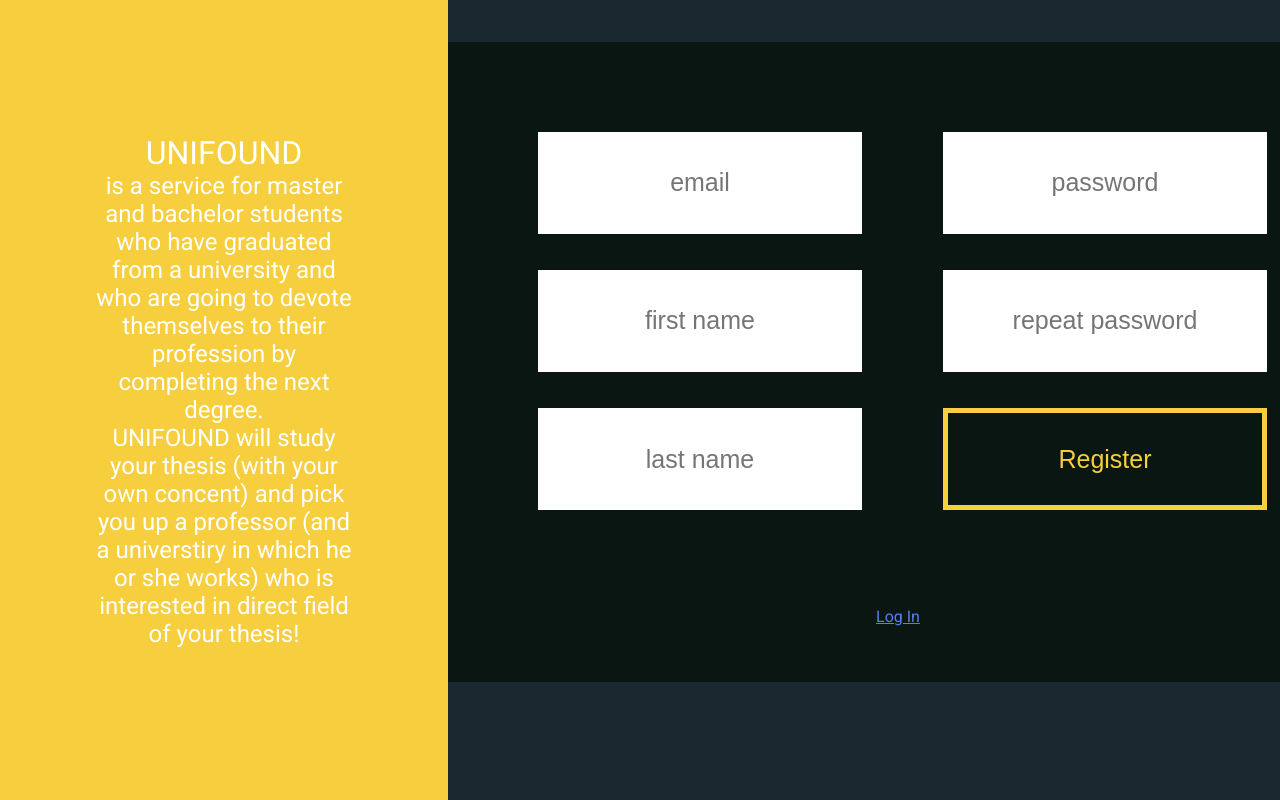
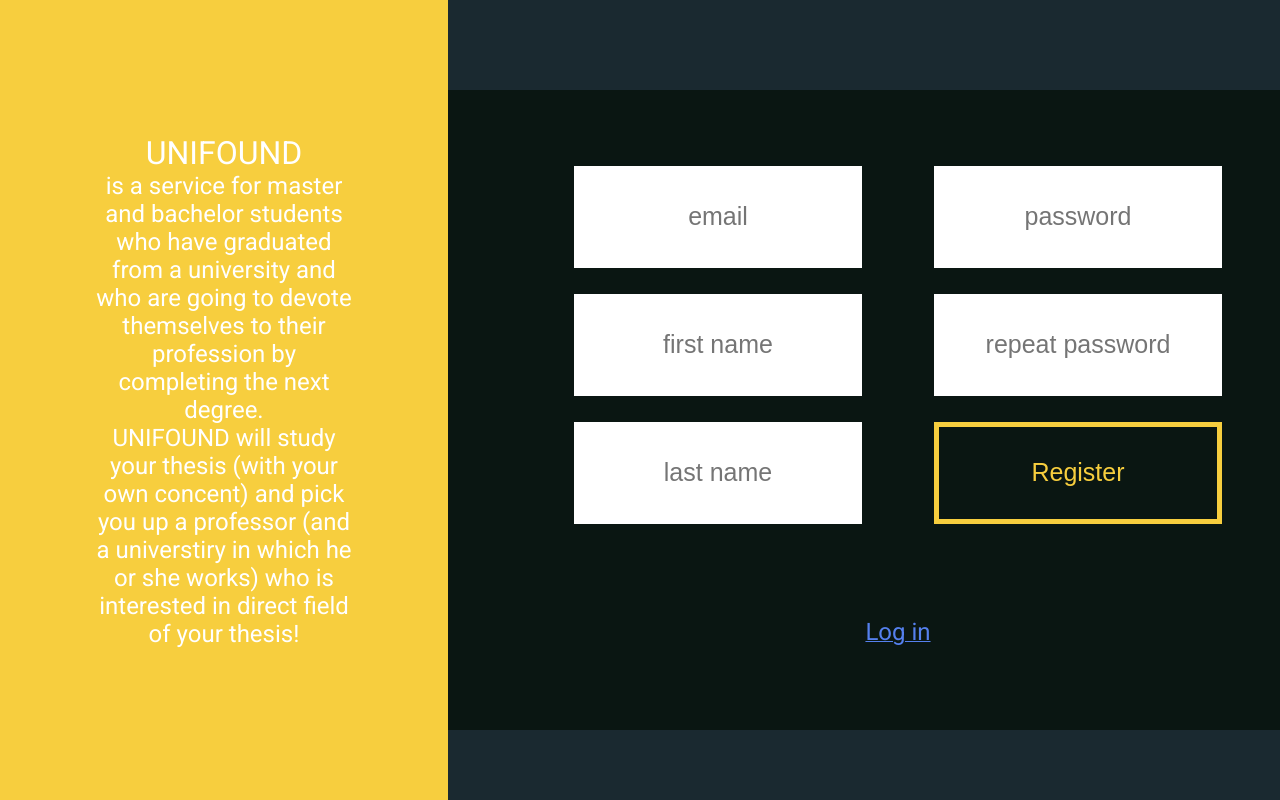
Before and after one commit to devteamepic/frontend, a React (Create React App) app: page /register in a window 1280 px wide. Shown: the top 800 px of the page. Built offline with nearby package versions, Linux system fonts and the light colour scheme; the HTML template or start-up script is replaced by a standard one.

Commit message:
somhow fixed the styles of register form

```diff
--- a/src/App.css
+++ b/src/App.css
@@ -81,11 +81,15 @@ body {
 }
 
 #register{
-  height: 60%;
+  margin-top: 10%;
+  height: 80%;
+  width: 80%;
   display: grid;
-  padding: 10% 0 0 10%;
-  grid-template-columns: auto quto;
-  grid-template-rows: auto auto auto;
+  padding: 10%;
+  grid-template-columns: 50% 50%;
+  grid-template-rows: 20% 20% 20% 20%;
   grid-auto-flow: column;
-  row-gap: 8%;
+  grid-row-gap: 5%;
+  align-items: center;
+  justify-items: center;
 }
--- a/src/components/core/organisms/RegisterForm/RegisterForm.js
+++ b/src/components/core/organisms/RegisterForm/RegisterForm.js
@@ -8,6 +8,7 @@ import { emailErrorMessage, passwordErrorMessage, matchPasswordErrorMessage } fr
 import { request, success, failure } from '../../../../redux/actions/loginAction'
 import { validator } from '../../../../misc/services/validationService'
 import { emailChange, firstNameChange, lastNameChange, passwordChange, matchingPasswordChange } from '../../../../redux/actions/registerFormInputAction'
+import TextViewer from '../../molecules/TextViewer/TextViewer'
 import login from '../../../../misc/services/loginService'
 
 const RegisterForm = ({
@@ -21,6 +22,9 @@ const RegisterForm = ({
   ...props }) => {
   const [response, setResponse] = useState('')
   const [disabled, setDisabled] = useState(true)
+    const [registerFormLinks] = useState([
+      { component: 'link', link: '/login', textValue: 'Log in' },
+    ])
 
   /**
    * Handled the form submition and calls register service.
@@ -73,7 +77,7 @@ const RegisterForm = ({
     >
       { loggedIn && <Redirect to='/home'/> }
       <Input
-        height = '95%'
+        height = '100%'
         type = { 'text' }
         placeholder = 'email'
         callback = { value => emailChange(value) }
@@ -81,19 +85,19 @@ const RegisterForm = ({
         errorDispatch = { emailErrorMessage }
       />
       <Input
-        height = '95%'
+        height = '100%'
         type = { 'text' }
         placeholder = 'first name'
         callback = { value => firstNameChange(value) }
       />
       <Input
-        height = '95%'
+        height = '100%'
         type = { 'text' }
         placeholder = 'last name'
         callback = { value => lastNameChange(value) }
       />
       <Input
-        height = '95%'
+        height = '100%'
         type = { 'password' }
         placeholder = 'password'
         callback = { value => passwordChange(value) }
@@ -101,7 +105,7 @@ const RegisterForm = ({
         errorDispatch = { passwordErrorMessage }
       />
       <Input
-        height = '95%'
+        height = '100%'
         type = { 'password' }
         placeholder = 'repeat password'
         callback = { value => matchingPasswordChange(value) }
@@ -109,10 +113,15 @@ const RegisterForm = ({
         errorDispatch = { matchPasswordErrorMessage }
       />
       <Input
-        height = '95%'
+        height = '100%'
         type = { 'submit' }
         text = 'Register'
         disabled = { disabled }
+      />
+      <TextViewer
+        childrenData = { registerFormLinks }
+        notDescription = { true }
+        additionalStyles = { 'grid-area: 4 / 1 / span 4 / span 3;' }
       />
     </FormStyledWrapper>
   )
--- a/src/components/styled/molecules/formStyled.js
+++ b/src/components/styled/molecules/formStyled.js
@@ -27,20 +27,6 @@ const FormStyledWrapper = ({ children, callback, ...props }) => {
           >
             { children }
           </form>
-          { incomingType === 'register' &&
-            <div style={{ marginTop: '10%' }}>
-              <Link
-                to = '/login'
-                style = {{ color: colorScheme.blue }}
-              >
-                <Text
-                  size = 'small'
-                >
-                  Log In
-                </Text>
-              </Link>
-            </div>
-          }
         </FormStyled>
     )
 }
--- a/src/misc/additionalInputStyles.js
+++ b/src/misc/additionalInputStyles.js
@@ -14,6 +14,7 @@ const buttonInputStyles = ( colorScheme ) => {
     return (`
       cursor: pointer;
       background-color: ${ colorScheme.marigold };
+      box-sizing: border-box;
       &:disabled{
         border: 5px solid ${ colorScheme.marigold };
         background-color: ${ colorScheme.steel };
```
